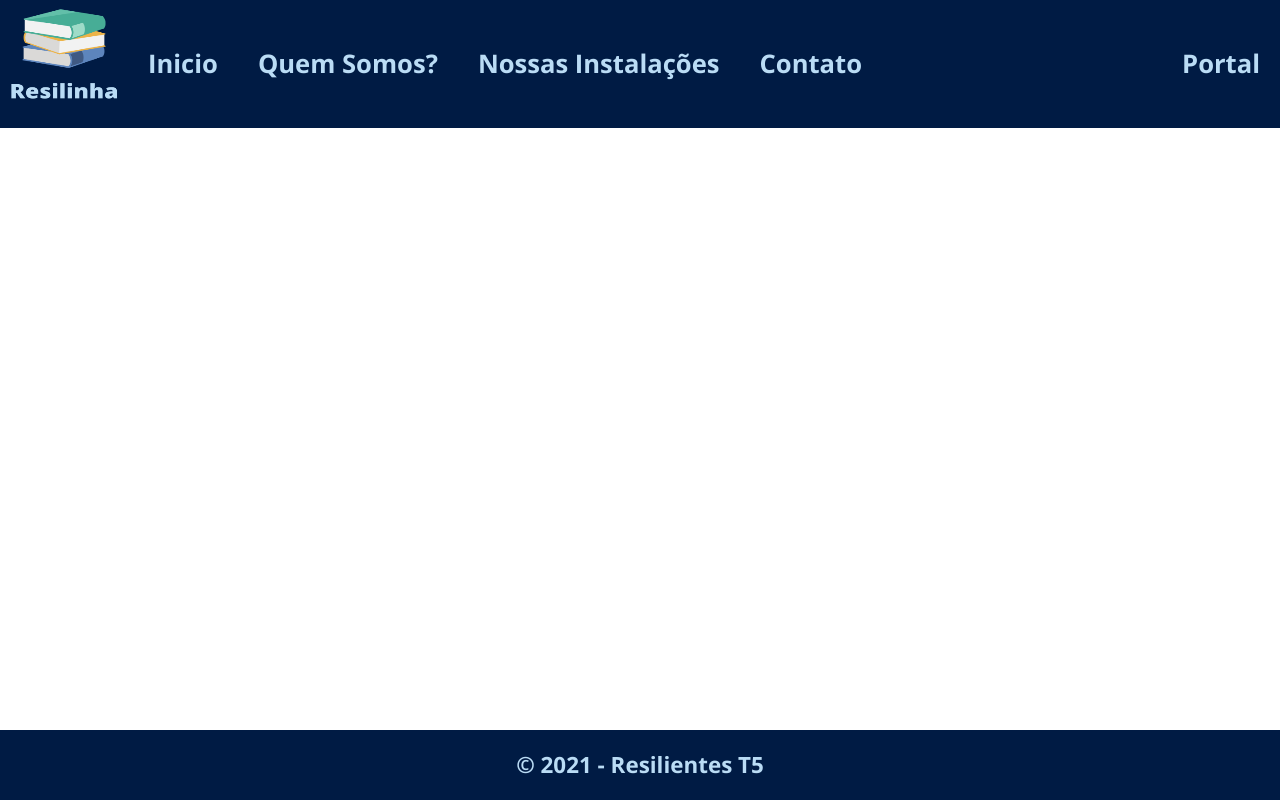
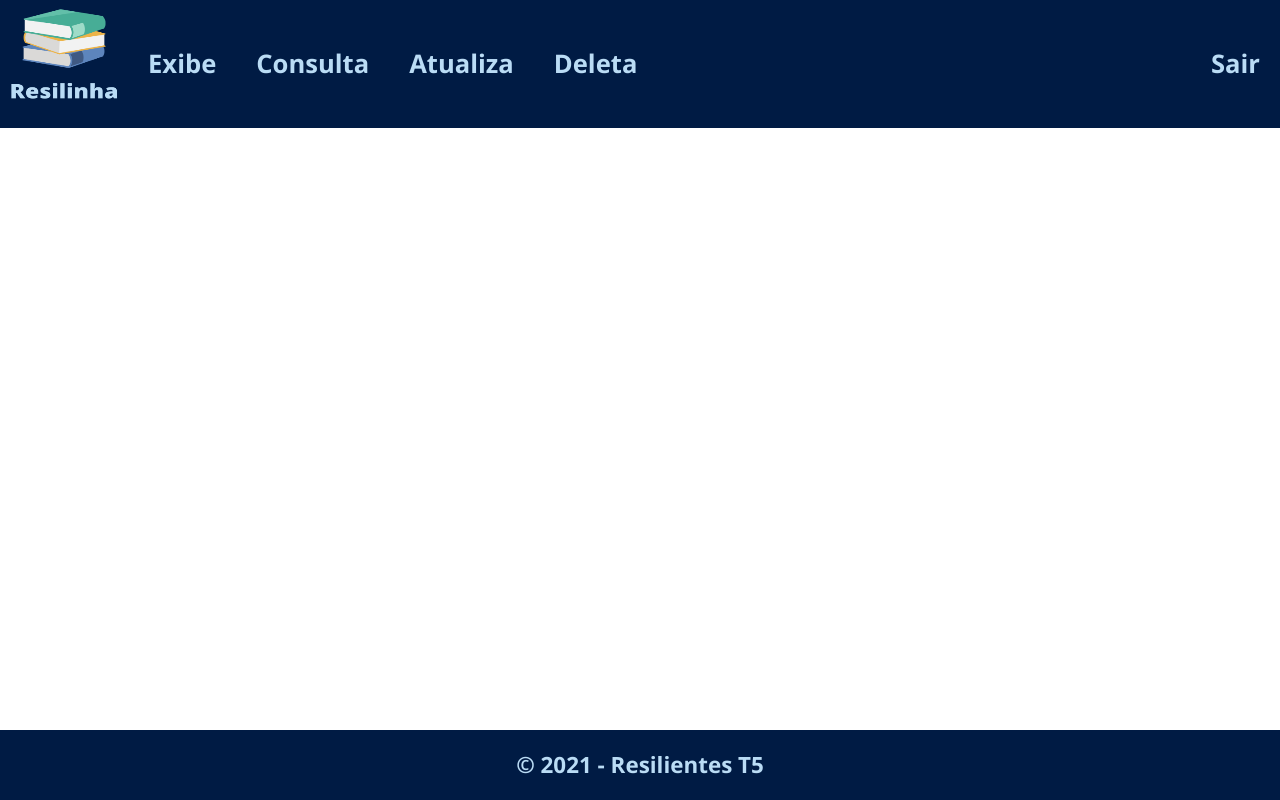
Before and after one commit to pedroperalva/React-Escola-API, a React (Create React App) app: page /sistema in a window 1280 px wide. Built offline with nearby package versions, Linux system fonts and the light colour scheme; the HTML template or start-up script is replaced by a standard one; a web font is replaced by a local one.

Commit message:
criação do componenete HeaderSistema e SubMenu da página sistema

```diff
--- /dev/null
+++ b/src/components/HeaderSistema.jsx
@@ -0,0 +1,18 @@
+import React from 'react'
+import SubMenu from './SubMenu'
+import styled from 'styled-components'
+
+const HeaderSistema = () => {
+
+    return(
+        <Cabecalho>
+            <SubMenu />
+        </Cabecalho>
+    )
+}
+
+const Cabecalho = styled.header`
+    height: 8rem;
+    background-color: #001B44;
+`
+export default HeaderSistema;
--- /dev/null
+++ b/src/components/SubMenu.jsx
@@ -0,0 +1,54 @@
+import React from 'react';
+import styled from 'styled-components';
+import { NavLink } from 'react-router-dom';
+import Logo from '../img/logo1.png';
+
+const SubMenu = () => {
+
+    return(
+        <Nav>
+            <div>
+                <Ul>
+                    <Imagem src={Logo}></Imagem>
+                    <StyledNavLink to="/Sistema">Exibe</StyledNavLink>
+                    <StyledNavLink to="/Sistema">Consulta</StyledNavLink>
+                    <StyledNavLink to="/Sistema">Atualiza</StyledNavLink>
+                    <StyledNavLink to="/Sistema">Deleta</StyledNavLink>
+                </Ul>
+            </div>
+            <div>
+                <Ul>
+                    <StyledNavLink to="/">Sair</StyledNavLink>
+                </Ul>
+            </div>
+        </Nav>
+    )
+}
+
+const Nav = styled.nav`
+    display: flex;
+    justify-content: space-between;
+    font-size: 1.6rem;
+`
+const Ul = styled.ul`
+    display: flex;
+    list-style: none;
+    line-height: 8rem;
+`
+const StyledNavLink = styled(NavLink)`
+    text-decoration: none;
+    margin: 0 20px;
+    cursor: pointer;
+    justify-self:center;
+    transition: all .3s;
+    color: #BADCF5;
+    &:hover {
+        color: #0097E0
+    }
+`
+const Imagem = styled.img`
+    justify-self: center;
+    width:8rem;
+    height:7rem;
+`
+export default SubMenu;
--- a/src/pages/Sistema.jsx
+++ b/src/pages/Sistema.jsx
@@ -1,6 +1,6 @@
 import React, { Component } from 'react';
 import styled from 'styled-components'
-import Header from '../components/Header';
+import HeaderSistema from '../components/HeaderSistema';
 import Footer from '../components/Footer';
 
 class Sistema extends Component {
@@ -9,8 +9,11 @@ class Sistema extends Component {
         return (
             <DivPrincipal>
                 <DivHeader>
-                    <Header />
+                    <HeaderSistema />
                 </DivHeader>
+                <DivMain>
+
+                </DivMain>
                 <DivFooter>
                     <Footer />
                 </DivFooter>
@@ -35,6 +38,10 @@ const DivPrincipal = styled.div`
 const DivHeader = styled.header`
     grid-area:header;
 `
+const DivMain = styled.main`
+    grid-area:content;
+`
+
 const DivFooter = styled.footer`
     grid-area:footer;
 `
```
